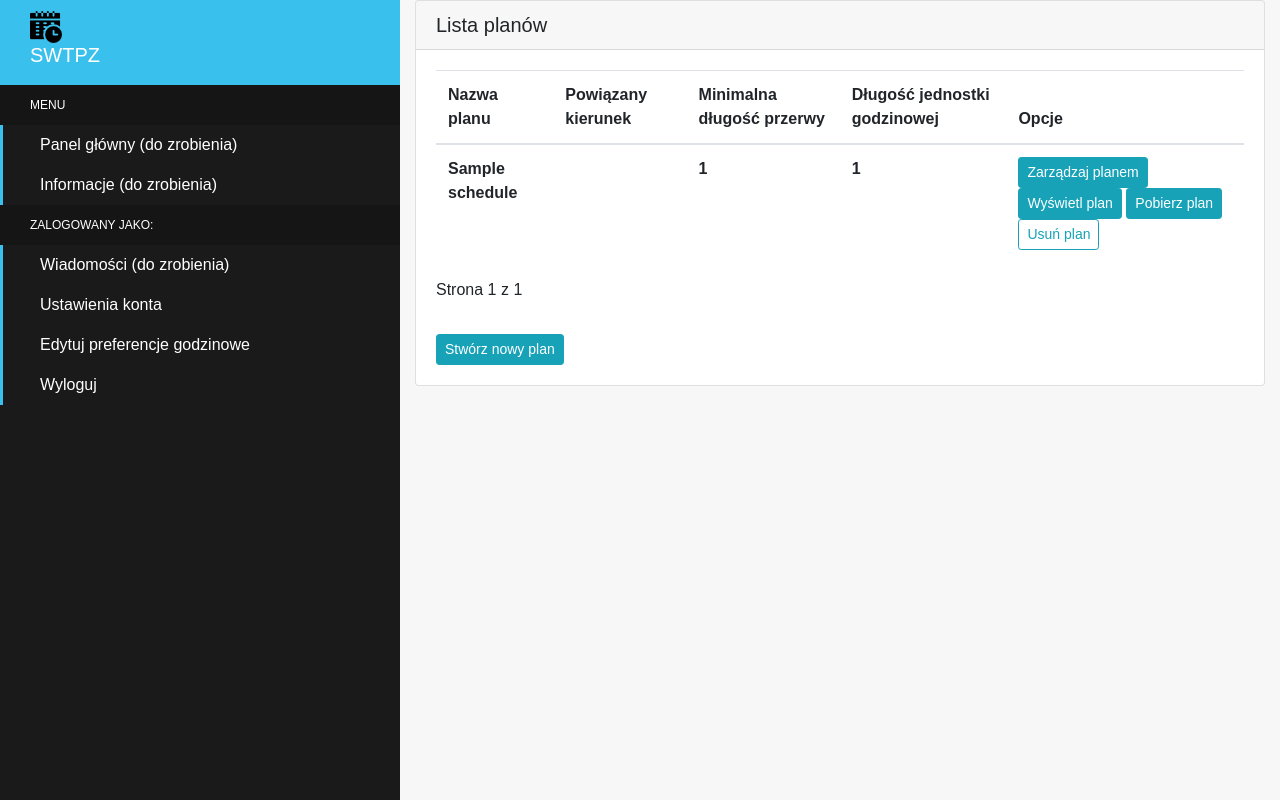
After one commit to MichalM99/System-wspomagajacy-tworzenie-planow-zajec, a Django app: page /schedule/manage_schedule/ in a window 1280 px wide. The commit adds this page. Run offline with Django 4.2, Linux system fonts and the light colour scheme; tables that the repository leaves empty hold one stand-in row (values such as "Sample post"); lists and menus that the app fills with data are empty; some libraries are stand-ins or nearby versions.

Commit message:
przygotowanie zarządzania planami/szablon pod generowanie planu

```diff
--- a/schedule/models.py
+++ b/schedule/models.py
@@ -2,14 +2,6 @@ from django.db import models
 from django.contrib.auth.models import User
 from account.models import Profile
 import datetime as dt
-
-class Schedule(models.Model):
-    schedule_name = models.CharField(verbose_name='nazwa planu', max_length=100)
-    class Meta:
-
-
-        verbose_name = 'plan'
-        verbose_name_plural = 'plany'
 
 
 class Year(models.Model):
@@ -26,6 +18,20 @@ class Year(models.Model):
 
     def __str__(self):
         return self.year_name + ' ' +  self.year_period + ' ' + self.type_of_semester + ' ' + self.type_of_studies
+
+
+class Schedule(models.Model):
+    schedule_name = models.CharField(verbose_name='nazwa planu', max_length=100)
+    lecture_unit = models.IntegerField(verbose_name='długość jednostki godzinowej (w minutach)', default=45)
+    break_time = models.IntegerField(verbose_name='długość przerwy (w minutach)', default=15)
+    year = models.ForeignKey(Year, verbose_name='Powiązany kierunek', on_delete=models.CASCADE, null=True)
+    #dni tygodnia w jakie mogą wystąpić zajęcia
+    #sale które zostaną objęte przy generowaniu planu
+    class Meta:
+
+
+        verbose_name = 'plan'
+        verbose_name_plural = 'plany'
 
 
 class Group(models.Model):
--- a/schedule/urls.py
+++ b/schedule/urls.py
@@ -13,4 +13,7 @@ urlpatterns = [
     path('manage_room/', views.manage_room, name='manage_room'),
     path('manage_room/delete/<int:id>/', views.delete_room, name='delete_room'),
     path('manage_room/edit_room/<int:id>/', views.edit_room, name='edit_room'),
+    path('manage_schedule/', views.manage_schedule, name='manage_schedule'),
+    path('manage_schedule/create_schedule', views.create_schedule, name='create_schedule'),
+    path('manage_schedule/edit_schedule/<int:id>/', views.edit_schedule, name='edit_schedule'),
 ]
--- a/schedule/views.py
+++ b/schedule/views.py
@@ -3,7 +3,7 @@ from schedule.forms import AddAvailabilityForm, AddYear, AddGroupForm, SearchYea
     SearchRoom, EditRoomForm
 from schedule.models import WeekDay
 from schedule.models import LecturerAvailability
-from schedule.models import Year, Group, Room
+from schedule.models import Year, Group, Room, Schedule
 from django.shortcuts import get_object_or_404
 from django.shortcuts import redirect
 from django.http import JsonResponse
@@ -240,3 +240,24 @@ def edit_room(request, id):
     else:
         form = EditRoomForm(instance=data)
     return render(request, 'schedule/edit_room.html', {'form': form, 'data': data})
+
+
+
+
+def manage_schedule(request):
+    """Basic view for schedules."""
+    schedules = Schedule.objects.all()
+    paginator = Paginator(schedules, 10)
+    page_number = request.GET.get('page')
+    schedules = paginator.get_page(page_number)
+    return render(request, 'schedule/manage_schedule.html', {'schedules': schedules})
+
+
+def edit_schedule(request, id):
+    """Edit schedule view."""
+    return render(request, 'schedule/edit_schedule.html', {})
+
+
+def create_schedule(request):
+    """Create schedule view."""
+    return render(request, 'schedule/create_schedule.html', {})
--- a/templates/dashboard/dashboard.html
+++ b/templates/dashboard/dashboard.html
@@ -17,18 +17,18 @@
     <li class="header">Menu</li>
     <li>
       <a href="{% url 'dashboard' %}">
-        <i class="fa fa-home" aria-hidden="true"></i> Panel główny
+        <i class="fa fa-home" aria-hidden="true"></i> Panel główny (do zrobienia)
       </a>
     </li>
       <li>
       <a href="#">
-        <i class="fa fa-home" aria-hidden="true"></i> Informacje
+        <i class="fa fa-home" aria-hidden="true"></i> Informacje (do zrobienia)
       </a>
     </li>
     <li class="header">Zalogowany jako: <span id="loggedas">{{ request.user.first_name }} {{ request.user.last_name }}</span></li>
     <li>
       <a href="#">
-        <i class="fa fa-users" aria-hidden="true"></i> Wiadomości
+        <i class="fa fa-users" aria-hidden="true"></i> Wiadomości (do zrobienia)
       </a>
     </li>
     <li>
@@ -50,8 +50,8 @@
       {% if user.is_staff %}
     <li class="header">Panel administratora</li>
       <li>
-      <a href="#">
-        <i class="fa fa-cog" aria-hidden="true"></i> Zarządzaj planami
+      <a href="{% url 'manage_schedule' %}">
+        <i class="fa fa-cog" aria-hidden="true"></i> Zarządzaj planami (do zrobienia)
       </a>
       </li>
       <li>
--- a/templates/schedule/manage_room.html
+++ b/templates/schedule/manage_room.html
@@ -35,7 +35,7 @@
             {% endfor %}
         </tbody>
         </table>
-                <div class="pagination">
+          <div class="pagination">
             <span class="step-links">
                 {% if rooms.has_previous %}
                     <a class="pagbtn btn btn-info" href="?page=1">pierwsza</a>
--- /dev/null
+++ b/templates/schedule/manage_schedule.html
@@ -0,0 +1,60 @@
+{% extends "dashboard/dashboard.html" %}
+{% block title %}Zarządzanie planami{% endblock %}
+{% load static %}
+{% load crispy_forms_tags %}
+
+{% block screen %}
+<div class="card">
+  <h5 class="card-header">Lista planów</h5>
+  <div class="card-body">
+      <table class="table">
+          <thead>
+                  <th scope="col">Nazwa planu</th>
+                  <th scope="col">Powiązany kierunek</th>
+                  <th scope="col">Minimalna długość przerwy</th>
+                  <th scope="col">Długość jednostki godzinowej</th>
+                  <th scope="col">Opcje</th>
+          </thead>
+          <tbody>
+          {% for schedule in schedules %}
+              <tr>
+                  <th scope="row">{{ schedule.schedule_name }}</th>
+                  <th> {{ schedule.year }}</th>
+                  <th>{{ schedule.break_time }}</th>
+                  <th>{{ schedule.lecture_unit }}</th>
+                  <th>
+                      <a class="btn btn-info btn-sm managebtn" href="{% url 'edit_schedule' id=schedule.id %}">Zarządzaj planem</a>
+                      <a class="btn btn-info btn-sm managebtn" href="">Wyświetl plan</a>
+                      <a class="btn btn-info btn-sm managebtn" href="">Pobierz plan</a>
+                      <a class="btn btn-outline-info btn-sm managebtn" href="">Usuń plan</a>
+                  </th>
+              </tr>
+          {% empty %}
+              <p>Brak wyników dla podanego wyszukiwania</p>
+          {% endfor %}
+          </tbody>
+      </table>
+      <div class="pagination">
+            <span class="step-links">
+                {% if schedules.has_previous %}
+                    <a class="pagbtn btn btn-info" href="?page=1">pierwsza</a>
+                    <a class="pagbtn btn btn-info" href="?page={{ schedules.previous_page_number }}">poprzednia</a>
+                {% endif %}
+
+                <span class="current">
+                    Strona {{ schedules.number }} z {{ schedules.paginator.num_pages }}
+                </span>
+
+                {% if schedules.has_next %}
+                    <a class="pagbtn btn btn-info" href="?page={{ schedules.next_page_number }}">następna</a>
+                    <a class="pagbtn btn btn-info" href="?page={{ schedules.paginator.num_pages }}">ostatnia</a>
+                {% endif %}
+            </span>
+        </div>
+        <a class="btn btn-info btn-sm" id="registerbutton" href="{% url 'create_schedule' %}">Stwórz nowy plan</a>
+      </div>
+  </div>
+</div>
+
+
+{% endblock %}
```
Also changed, not shown: templates/schedule/create_schedule.html (added, +24 -0 lines), templates/schedule/edit_schedule.html (added, +12 -0 lines), schedule/migrations/0006_schedule_break_time_schedule_lecture_unit_and_more.py (added), schedule/migrations/0007_schedule_year.py (added).
